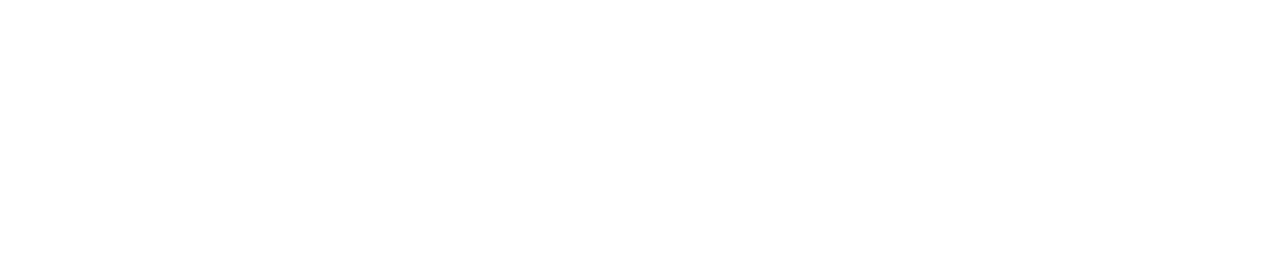
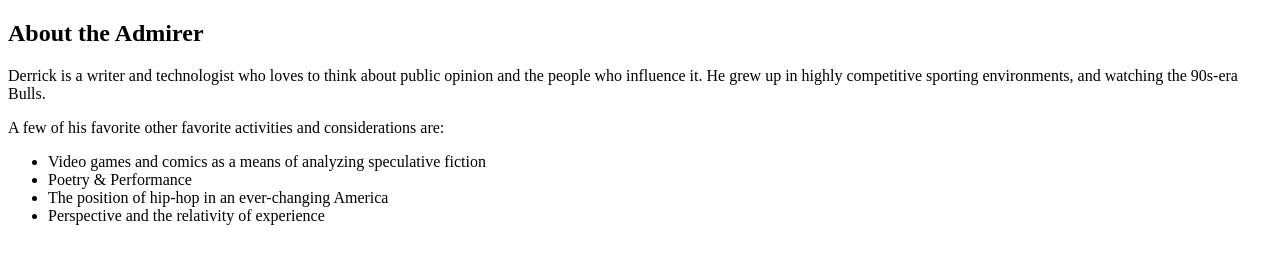
Before and after one commit to whyderrick/athlete-praise, a plain HTML site: page index.html in a window 1280 px wide. Drawn offline with Linux system fonts and the light colour scheme.

Commit message:
Add content to the author-bio aside

```diff
--- a/index.html
+++ b/index.html
@@ -6,10 +6,10 @@
 </head>
 <body>
   <!-- Page requirements:
-  [] Basic HTML structure elements
+  [x] Basic HTML structure elements
   [] Some content that mixes header and paragraph tags
   [] At least one image
-  [] At least 2 block-level elements that give semantic meaning to content
+  [x] At least 2 block-level elements that give semantic meaning to content
   [] A table or form (submit to httpbin or another page)
   [] A list (ordered or unordered)
   [] At least on additional page that's linked from index.
@@ -18,7 +18,19 @@
     <nav></nav>
   </header>
   <aside>
-    <section id="author-bio"></section>
+    <section id="author-bio">
+      <h2>About the Admirer</h2>
+      <p>Derrick is a writer and technologist who loves to think about public opinion and the people who influence it. He grew up in highly competitive sporting environments, and watching the 90s-era Bulls.</p>
+      <p> A few of his favorite other favorite activities and considerations are:</p>
+      <ul>
+        <li>Video games and comics as a means of analyzing speculative fiction</li>
+        <li>Poetry &amp; Performance</li>
+        <li>The position of hip-hop in an ever-changing America</li>
+        <li>Perspective and the relativity of experience</li>
+      </ul>
+    </section>
+    <form action="http://httpbin.org/post" method="post" name="athlete">
+    </form>
   </aside>
   <main>
     <h1></h1>
```
